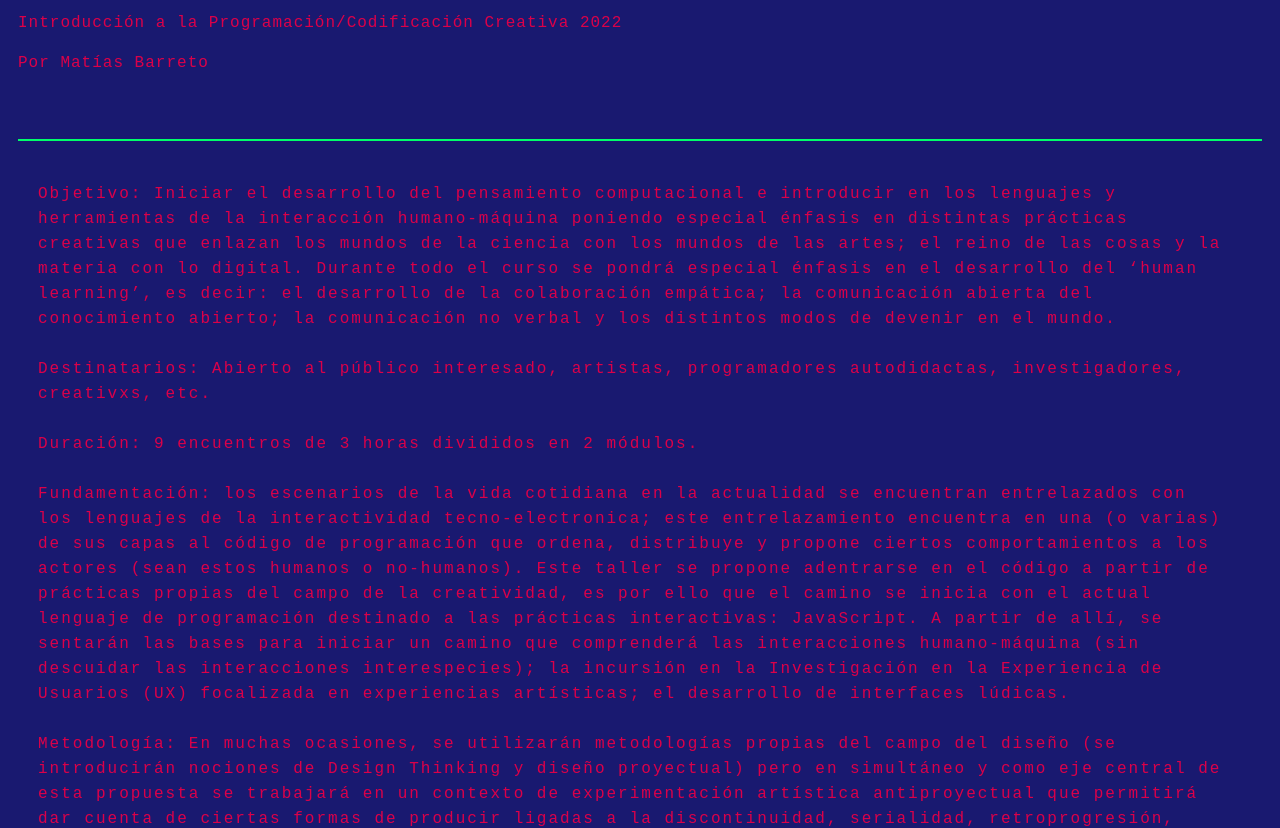
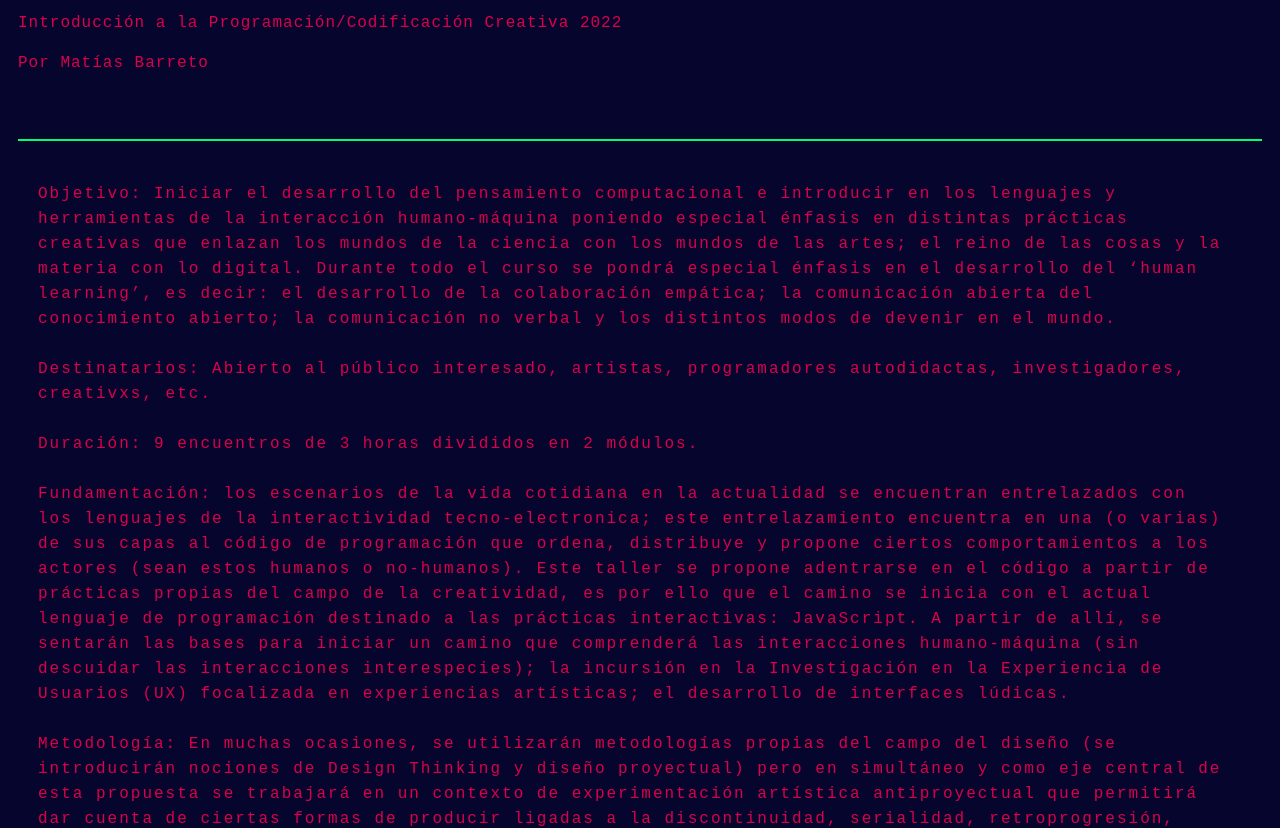
Before and after one commit to mattbarreto/creativecoding2022, a plain HTML site: page index.html in a window 1280 px wide. Shown: the part 881-1709 px from the top of the page. Drawn offline with Linux system fonts and the light colour scheme.

Commit message:
Correccion estilos

```diff
--- a/estilos.css
+++ b/estilos.css
@@ -1,5 +1,5 @@
 body {
-    background: midnightblue;
+    background: rgb(5, 5, 46);
 }
 
 p {
@@ -61,6 +61,7 @@ a {
     padding-right: 50px;
     letter-spacing: 2px;
     line-height: 25px;
+    font-weight: 500;
 }
 
 .img__galeria {
```
Also changed, not shown: imagenes/img_mov/pince_c1.png (added).
